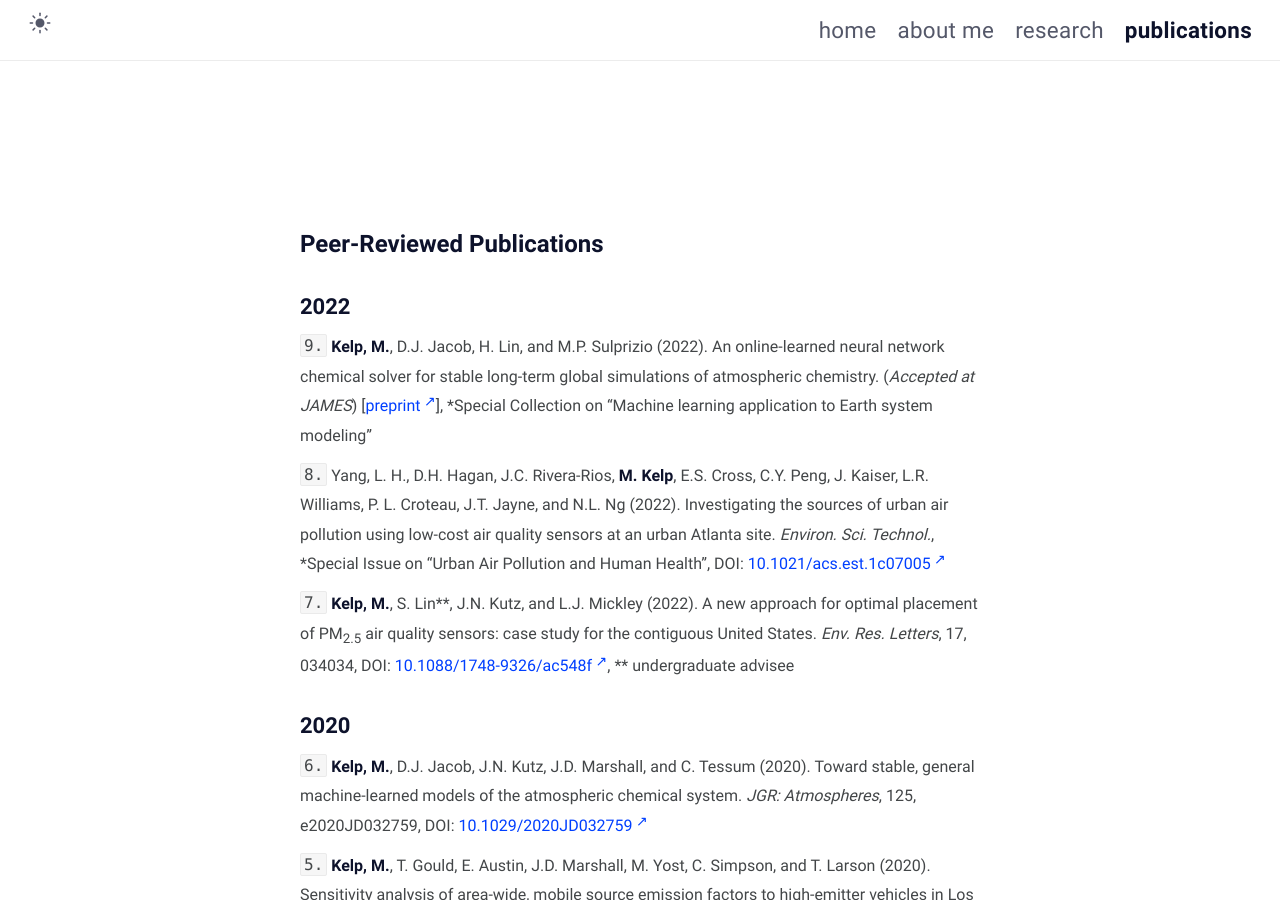
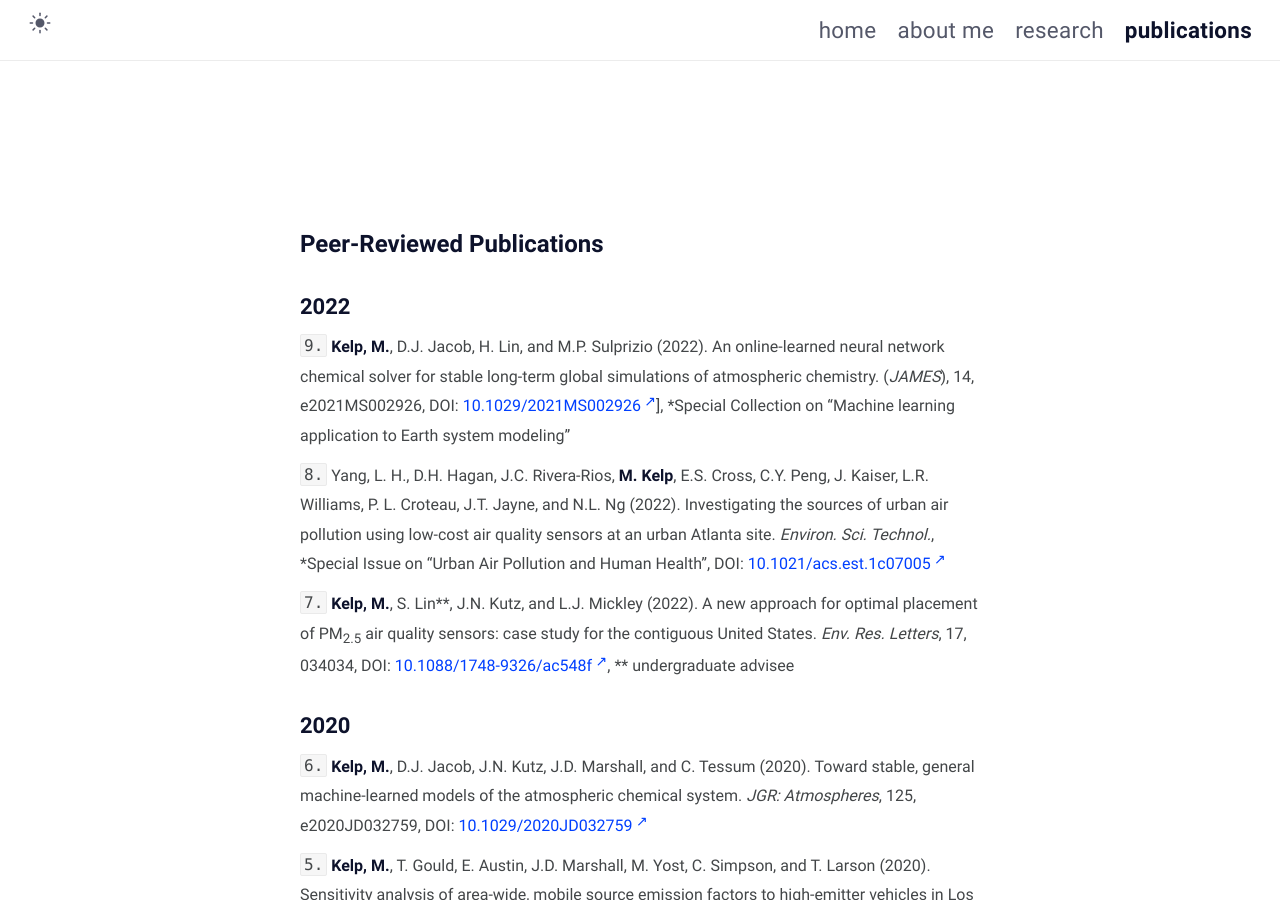
Before and after one commit to mkelp/mkelp.github.io, a Jekyll site: the page built from publications.md, in a window 1280 px wide and 900 px high. Built offline with Jekyll 4.4.1, drawn with Linux system fonts in a browser that asks for light colours.

Commit message:
james May

```diff
--- a/publications.md
+++ b/publications.md
@@ -14,7 +14,7 @@ comments: false
 ## **2022**
 
 `9.` **Kelp, M.**, D.J. Jacob, H. Lin, and M.P. Sulprizio (2022). An online-learned neural network chemical
-solver for stable long-term global simulations of atmospheric chemistry. (*Accepted at JAMES*) \[[preprint](https://eartharxiv.org/repository/view/2886/){:target="_blank"}\], *Special Collection on “Machine learning application to Earth system modeling”
+solver for stable long-term global simulations of atmospheric chemistry. (*JAMES*), 14, e2021MS002926, DOI: [10.1029/2021MS002926](https://doi.org/10.1029/2021MS002926){:target="_blank"}\], *Special Collection on “Machine learning application to Earth system modeling”
 
 `8.` Yang, L. H., D.H. Hagan, J.C. Rivera-Rios, **M. Kelp**, E.S. Cross, C.Y. Peng, J. Kaiser, L.R. Williams, P. L. Croteau, J.T. Jayne, and N.L. Ng (2022). Investigating the sources of urban air pollution using low-cost air quality sensors at an urban Atlanta site. *Environ. Sci. Technol.*, \*Special Issue on "Urban Air Pollution and Human Health", DOI: [10.1021/acs.est.1c07005](https://pubs.acs.org/doi/10.1021/acs.est.1c07005){:target="_blank"}
 
```
Also changed, not shown: research.md (+1 -1 lines), 1 other file.
